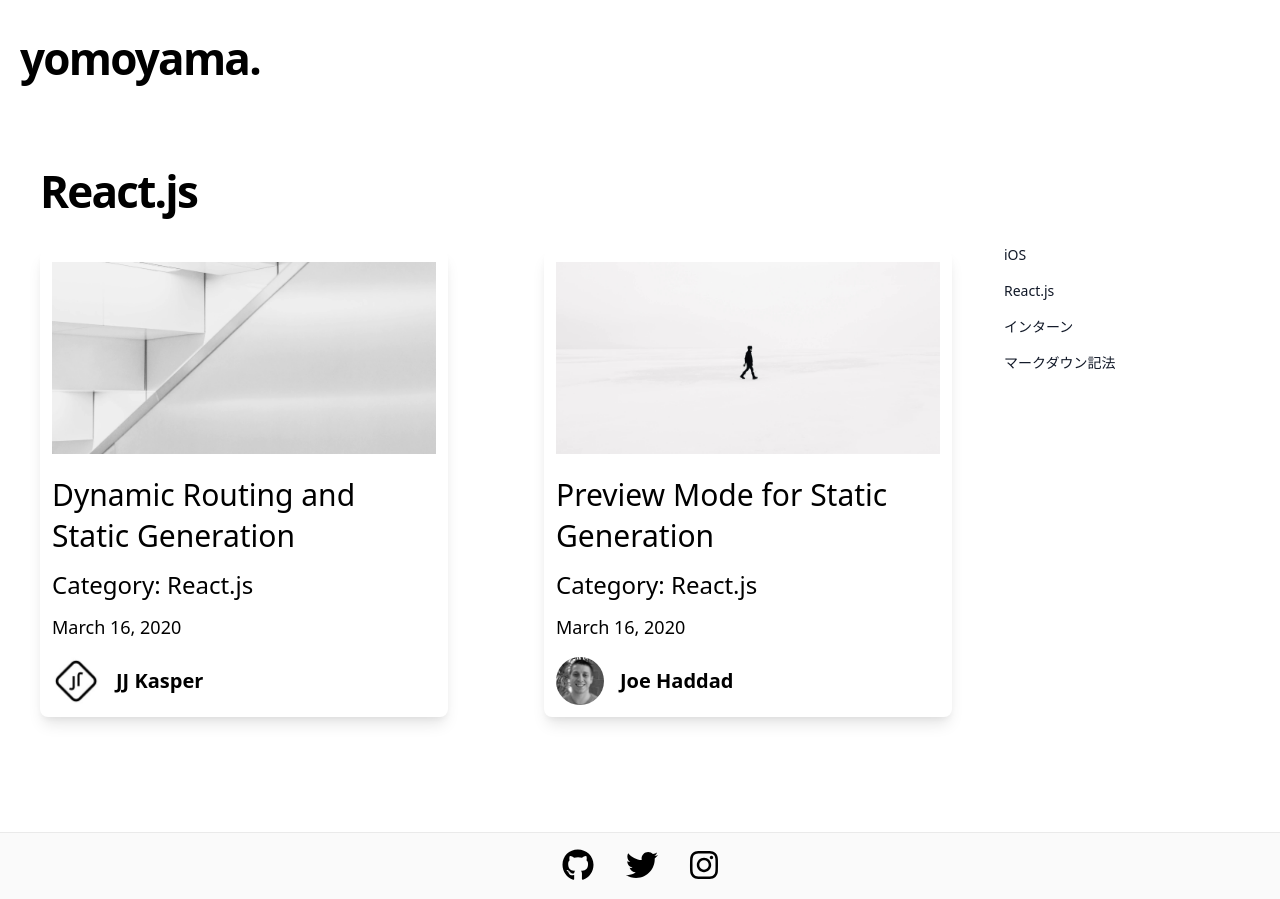
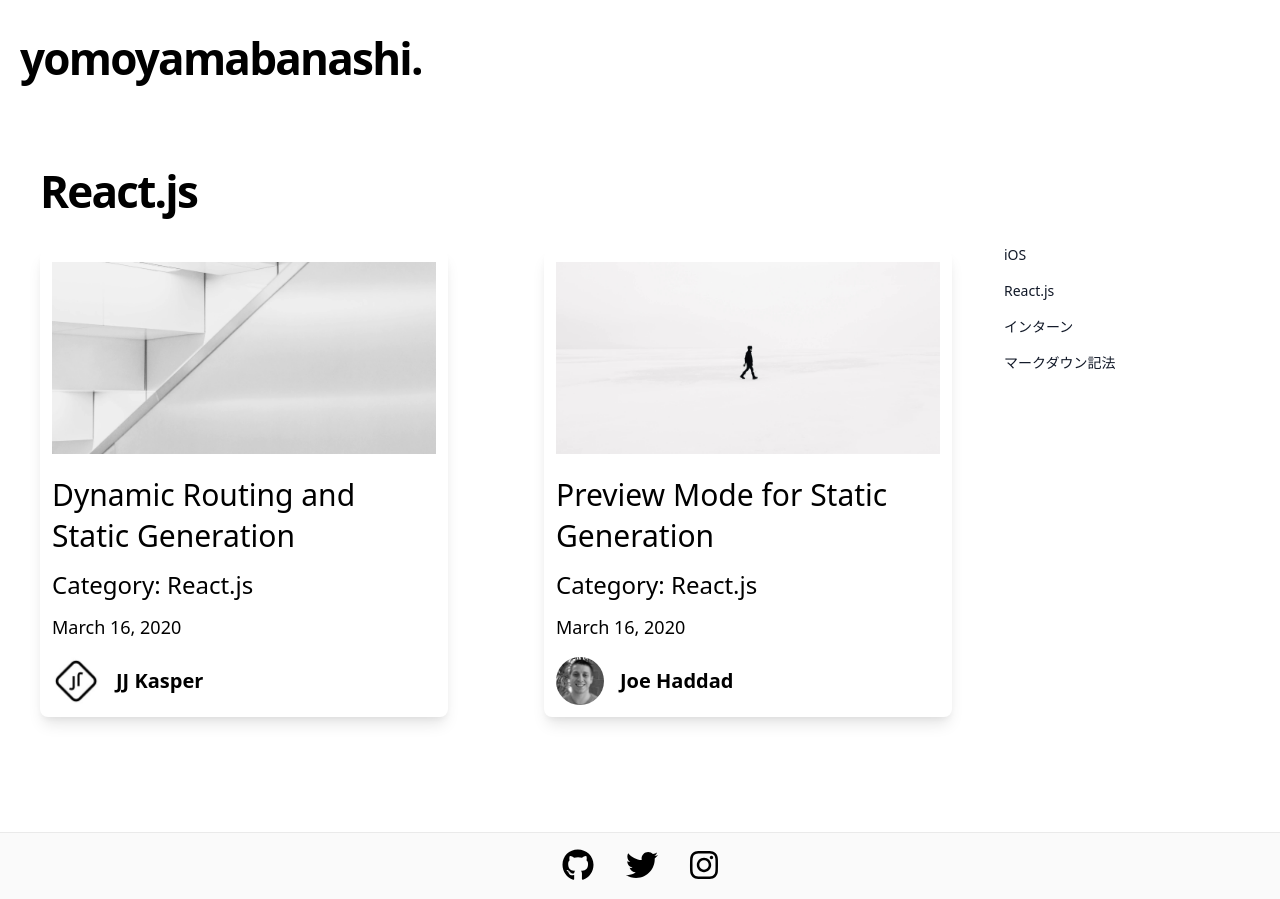
Before and after one commit to chiita-backpaper/blog, a Next.js app: page /categories/React.js in a window 1280 px wide. Built offline with nearby package versions, Linux system fonts and the light colour scheme.

Commit message:
Change Blog's name to yomoyamabanashi

```diff
--- a/components/header.js
+++ b/components/header.js
@@ -4,7 +4,7 @@ export default function Header() {
   return (
     <h2 className="text-4xl md:text-6xl font-bold tracking-tight md:tracking-tighter leading-tight mb-20 mt-8">
       <Link href="/">
-        <a className="hover:underline">yomoyama</a>
+        <a className="hover:underline">yomoyamabanashi</a>
       </Link>
       .
     </h2>
--- a/components/intro.js
+++ b/components/intro.js
@@ -6,7 +6,7 @@ export default function Intro() {
     <section className="flex-col lg:flex-row flex items-center lg:justify-Start mt-16 mb-16 lg:mb-12">
       <div className="flex items-end ..">
         <h1 className="text-4xl lg:text-8xl font-bold tracking-tighter leading-tight lg:pr-4">
-          yomoyama.
+          yomoyamabanashi.
         </h1>
         {/* <h2 className="text-center md:text-left text-lg mt-5 md:pl-8">
           <div className="flex items-center">
--- a/pages/categories/[category].js
+++ b/pages/categories/[category].js
@@ -32,7 +32,7 @@ export default function Category({ posts, categories, morePosts, preview }) {
 						<>
 							<Head>
 								<title>
-									{"yomoyama-" + posts[0].category}
+									{"yomoyamabanashi-" + posts[0].category}
 								</title>
 								{/* <meta property="og:image" content={posts[0].ogImage.url} /> */}
 								{/* ogImageって何？ */}
--- a/pages/index.js
+++ b/pages/index.js
@@ -14,7 +14,7 @@ export default function Index({ allPosts }) {
     <>
       <Layout>
         <Head>
-          <title>yomoyama </title>
+          <title>yomoyamabanashi </title>
         </Head>
         <Container>
           <Intro />
--- a/pages/posts/[slug].js
+++ b/pages/posts/[slug].js
@@ -29,7 +29,7 @@ export default function Post({ post, categories, morePosts, preview }) {
               <article className="mb-32">
                 <Head>
                   <title>
-                    {"yomoyama-" + post.title}
+                    {"yomoyamabanashi-" + post.title}
                   </title>
                   <meta property="og:image" content={post.ogImage.url} />
                 </Head>
```
